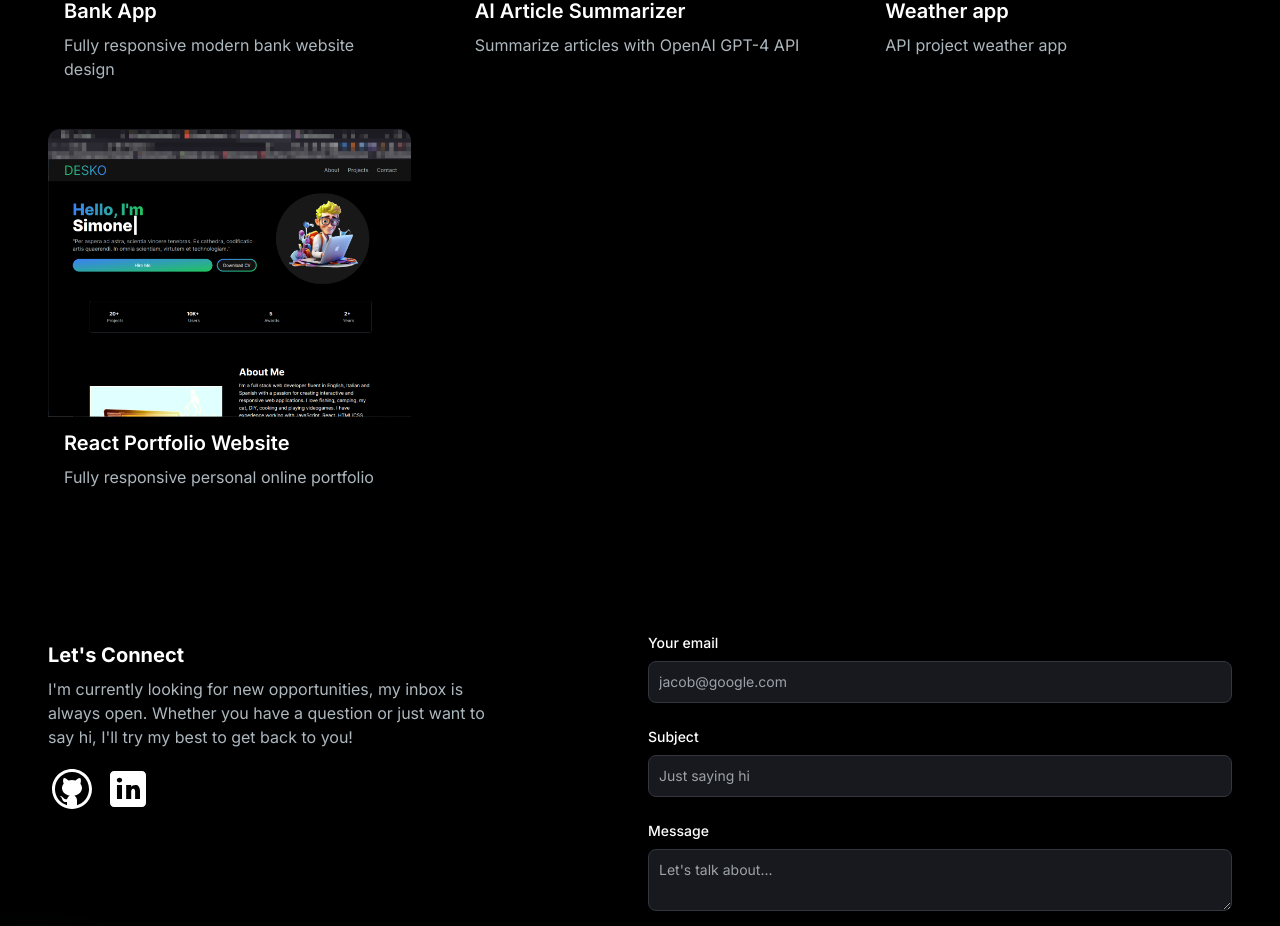
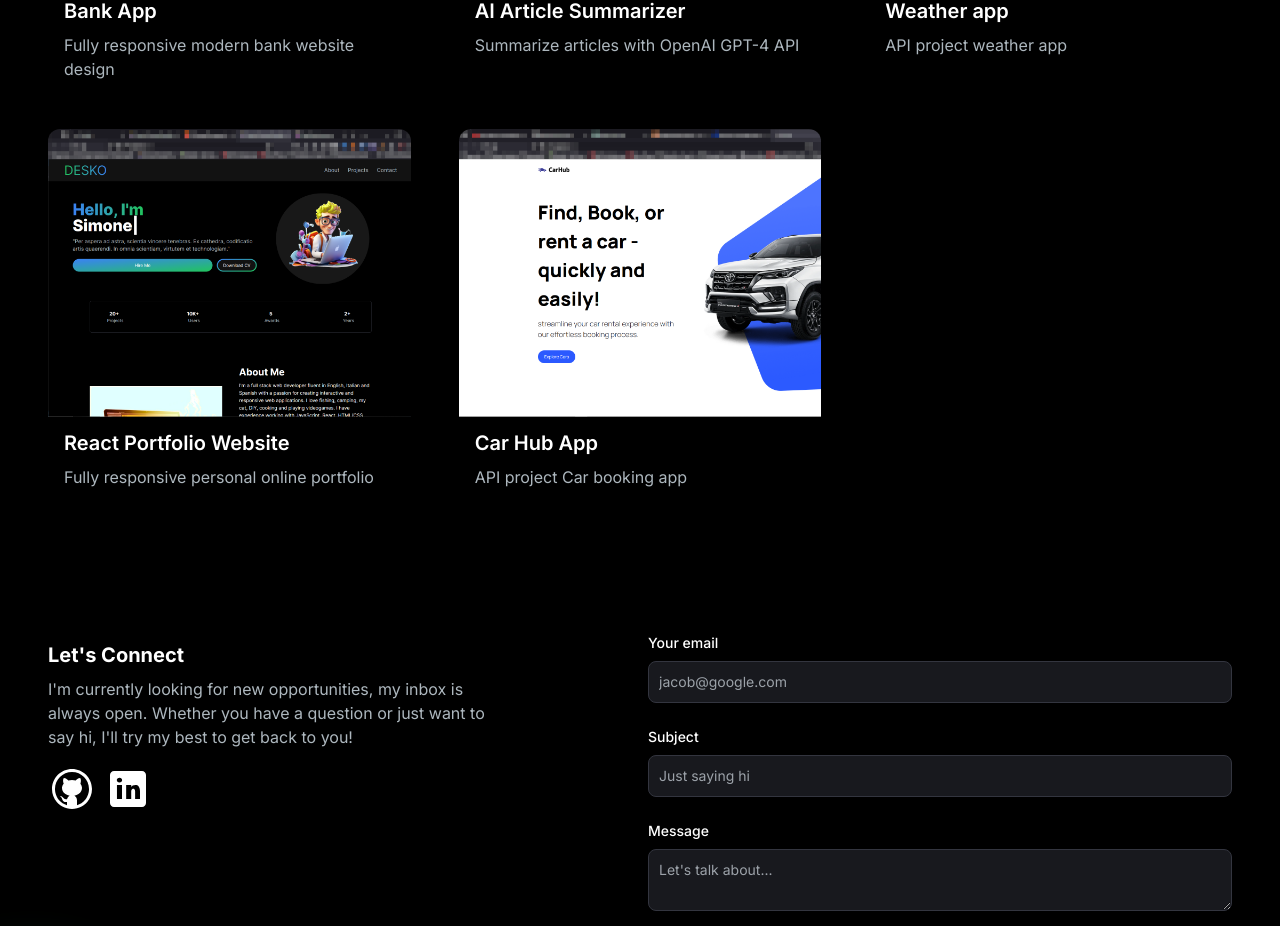
Before and after one commit to Desko95/portfolio-website, a Next.js app: page / in a window 1280 px wide. Shown: the part 1994-2920 px from the top of the page. Built offline with nearby package versions, Linux system fonts and the light colour scheme.

Commit message:
car hub app

```diff
--- a/app/components/ProjectsSection.jsx
+++ b/app/components/ProjectsSection.jsx
@@ -41,15 +41,15 @@ const projectsData = [
     gitUrl: "https://github.com/Desko95/portfolio-website",
     previewUrl: "https://simonesathyadesco.com/",
   },
-  // {
-  //   id: 5,
-  //   title: "Car Hub App",
-  //   description: "Car booking App",
-  //   image: "/images/projects/6.png",
-  //   tag: ["All", "Web"],
-  //   gitUrl: "https://github.com/Desko95/car_showcase",
-  //   previewUrl: "https://car-showcase-qlqa.onrender.com/",
-  // },
+   {
+     id: 5,
+     title: "Car Hub App",
+     description: "API project Car booking app",
+     image: "/images/projects/6.png",
+     tag: ["All", "Web"],
+     gitUrl: "https://github.com/Desko95/car_showcase",
+     previewUrl: "https://car-showcase-pi-bice.vercel.app",
+   },
   // {
   //   id: 6,
   //   title: "Weybnb app",
```
